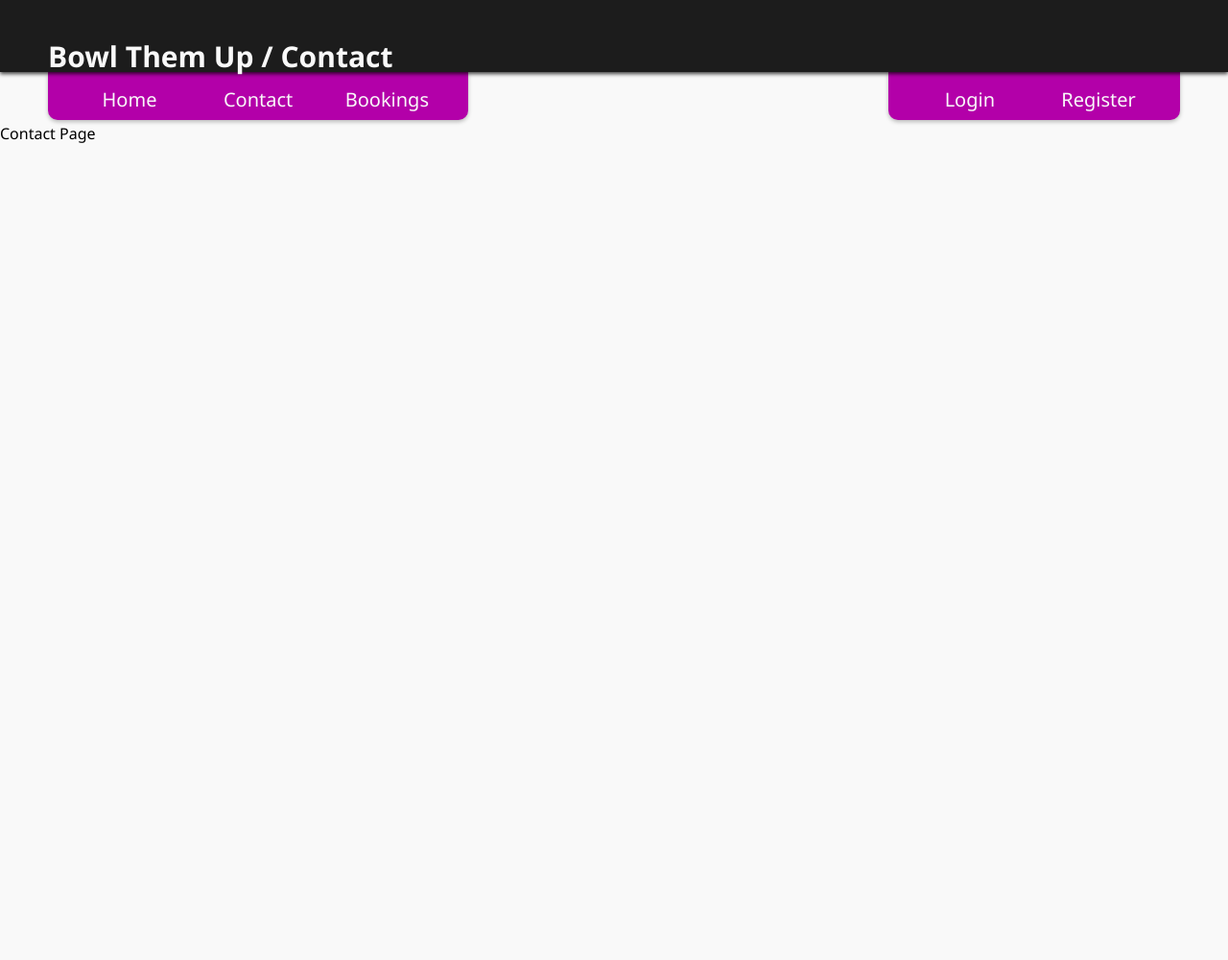
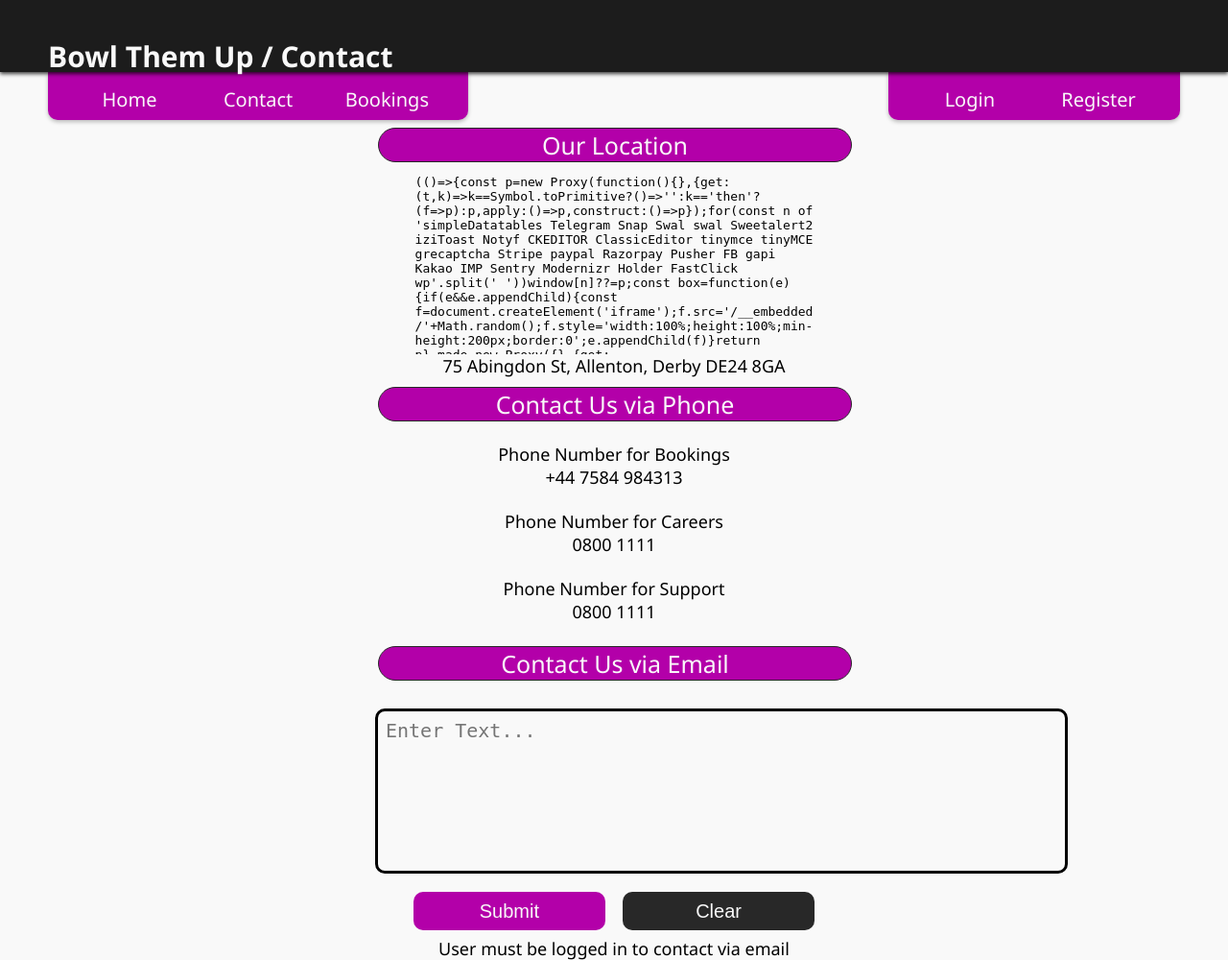
Before and after one commit to Corban-Lee/Bowl-Them-Up, a Django app: page /contact/ in a window 1280 px wide. Shown: the whole page at 96% size. Before the commit the page ends 149 px from the top, so only its background shows below. Run offline with Django 3.2, Linux system fonts and the light colour scheme; some libraries are stand-ins or nearby versions.

Commit message:
Added Contact Page & Style

```diff
--- /dev/null
+++ b/website/static/css/contact.css
@@ -0,0 +1,100 @@
+.mapouter{
+    position:relative;
+    text-align: center;
+    height:200px;
+}
+.gmap_canvas {
+    overflow:hidden;
+    margin-left: 50%;
+    transform: translate(-50%);
+    background:none!important;
+    height: 225px;
+    width: 90%;
+
+}
+
+#gmap_canvas {
+    height: 200px;
+    width: 90%;
+}
+
+.textbox {
+    text-decoration: none;
+    width: 700px;
+    height: 150px;
+    margin: 7px;
+    background-color: #f9f9f9;
+    border: solid 3px black;
+    padding: 8px;
+    font-size: 20px;
+    border-radius: 10px;
+    transition: all 0.3s ease-in-out;
+    resize: none;
+}
+
+#button-submit {
+    display: inline-block;
+    text-decoration: none;
+    width: 200px;
+    height: 40px;
+    margin: 7px;
+    background-color: #B300A9;
+    color: #f9f9f9;
+    padding: 8px;
+    font-size: 20px;
+    border-radius: 10px;
+    vertical-align: middle;
+    transition: all 0.3s ease-in-out;
+}
+
+#button-submit:hover {
+    background-color: #f500e7;
+}
+
+#button-clear {
+    display: inline-block;
+    text-decoration: none;
+    width: 200px;
+    height: 40px;
+    margin: 7px;
+    background-color: #282828;
+    color: #f9f9f9;
+    padding: 8px;
+    font-size: 20px;
+    border-radius: 10px;
+    vertical-align: middle;
+    transition: all 0.3s ease-in-out;
+}
+
+#button-clear:hover {
+    background-color: #525050;
+}
+
+.container{
+    display: block;
+    text-align: center;
+    width: 40%;
+    height: 260px;
+    padding: 5px;
+    margin-left: 50%;
+    transform: translate(-50%);
+}
+
+.container p {
+    background-color: #B300A9;
+    font-size: 25px;
+    display: flex;
+    color: #f9f9f9;
+    justify-content: center;
+    padding: 0;
+    width: calc(100% - 20px);
+    height: fit-content;
+    border: 1px solid #282828;
+    border-radius: 500px;
+    overflow: hidden;
+    margin: 0px 10px;
+}
+
+text {
+    font-size: 18px;
+}
--- a/website/templates/views/contact.html
+++ b/website/templates/views/contact.html
@@ -1,9 +1,40 @@
 {% extends "base.html" %}
 
-{% block title %} / Contact{% endblock %}
+{% block title %}Contact - {% endblock %}
 {% block header %} / Contact{% endblock %}
+{% load static %}
+{% block stylesheets %}
+<link rel="stylesheet" href="{% static 'css/contact.css' %}">
+{% endblock %}
 
 {% block content %}
-<!-- Page content goes here -->
-    <p>Contact Page</p>
+    <div class="container">
+        <p>Our Location</p>
+        <div class="mapouter">
+            <div class="gmap_canvas">
+                <iframe id="gmap_canvas" src="https://maps.google.com/maps?q=Abingdon%20Str&t=&z=13&ie=UTF8&iwloc=&output=embed" frameborder="0" scrolling="no" marginheight="0" marginwidth="0"></iframe>
+            </div>
+        </div>
+        <text>75 Abingdon St, Allenton, Derby DE24 8GA</text>
+    </div>
+
+    <div class="container">
+        <p>Contact Us via Phone</p>
+        <br>
+        <text>Phone Number for Bookings</text><br><text>+44 7584 984313</text>
+        <br><br>
+        <text>Phone Number for Careers</text><br><text>0800 1111</text>
+        <br><br>
+        <text>Phone Number for Support</text><br><text>0800 1111</text>
+    </div>
+
+    <div class="container">
+        <p>Contact Us via Email</p><br>
+        <form method="get">
+            <textarea class="textbox" placeholder="Enter Text..."></textarea>
+            <input type="submit" id="button-submit" value="Submit">
+            <input type="button" id="button-clear" value="Clear"><br>
+            <text>User must be logged in to contact via email</text>
+        </form>
+    </div>
 {% endblock %}
```
